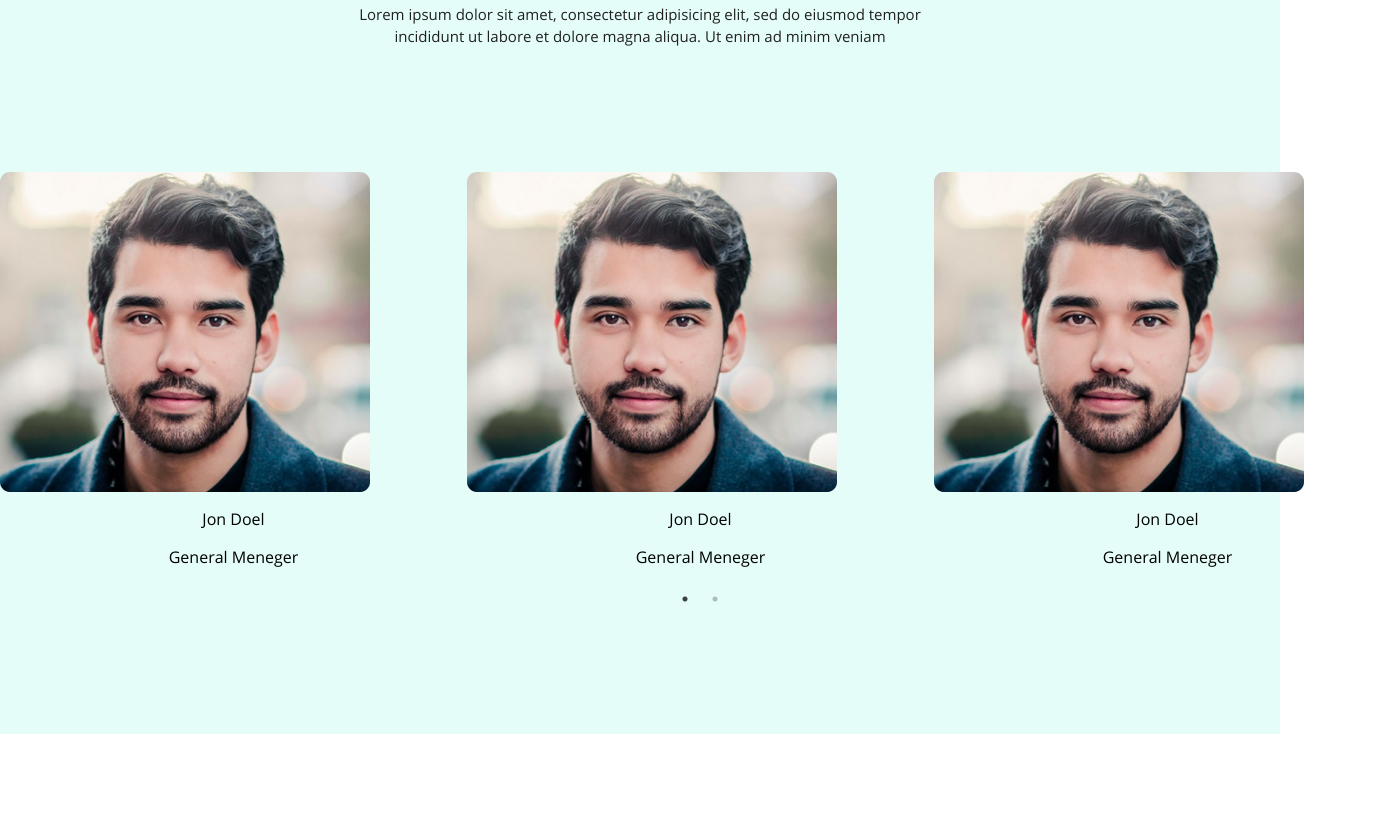
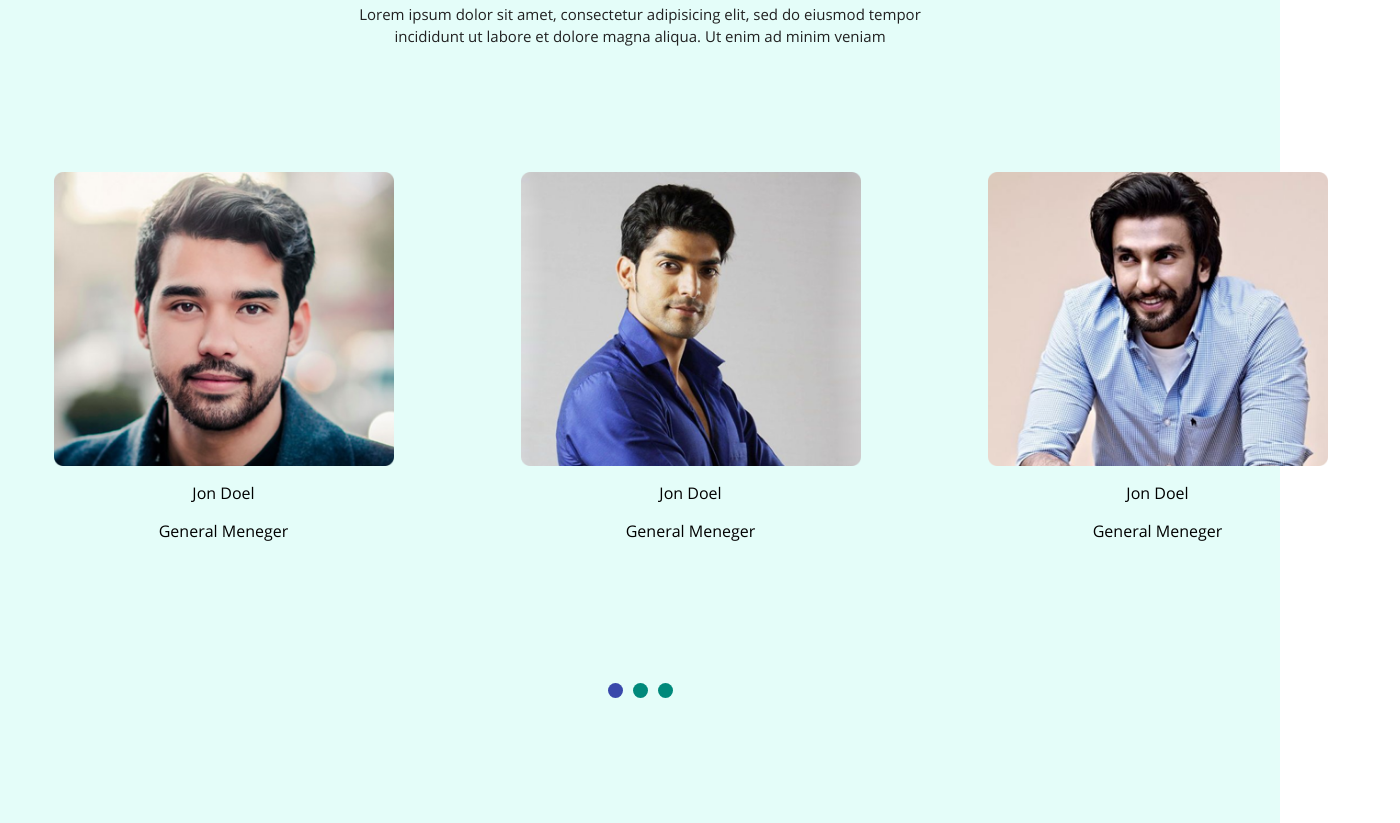
Before and after one commit to Maksim1509/bem_practice, a website built with Parcel: page src/pug/index.pug in a window 1280 px wide. Shown: the part 6151-6974 px from the top of the page, 1400 px wide, since content can reach past the window. Before the commit the page ends 6885 px from the top, so only its background shows below. Built offline with nearby package versions, Linux system fonts and the light colour scheme.

Commit message:
set slick

```diff
--- a/src/js/index.js
+++ b/src/js/index.js
@@ -75,5 +75,6 @@ $('document').ready(
     slidesToScroll: 3,
     arrows: false,
     dots: true,
+    dotsClass: 'dots-style',
   }),
 );
--- a/src/pug/index.pug
+++ b/src/pug/index.pug
@@ -7,7 +7,6 @@ html(lang="en")
         title web dev
         link(rel="stylesheet" href="https://use.fontawesome.com/releases/v5.8.1/css/all.css" integrity="sha384-50oBUHEmvpQ+1lW4y57PTFmhCaXp0ML5d60M1M7uH2+nqUivzIebhndOJK28anvf" crossorigin="anonymous")
         link(rel="stylesheet", href="../../node_modules/slick-carousel/slick/slick.css")
-        link(rel="stylesheet", href="../../node_modules/slick-carousel/slick/slick-theme.css")
         link(rel="stylesheet", href="../scss/main.scss")
     body
         header.menu-bar
@@ -210,7 +209,11 @@ html(lang="en")
                     p.team-member__name Jon Doel
                     p.team-member__posotion General Meneger
                 .team-member
-                    img(src="../img/team1.png", alt="photo")
+                    img(src="../img/team2.png", alt="photo")
+                    p.team-member__name Jon Doel
+                    p.team-member__posotion General Meneger
+                .team-member
+                    img(src="../img/team3.png", alt="photo")
                     p.team-member__name Jon Doel
                     p.team-member__posotion General Meneger
                 .team-member
@@ -218,7 +221,11 @@ html(lang="en")
                     p.team-member__name Jon Doel
                     p.team-member__posotion General Meneger
                 .team-member
-                    img(src="../img/team1.png", alt="photo")
+                    img(src="../img/team2.png", alt="photo")
+                    p.team-member__name Jon Doel
+                    p.team-member__posotion General Meneger
+                .team-member
+                    img(src="../img/team3.png", alt="photo")
                     p.team-member__name Jon Doel
                     p.team-member__posotion General Meneger
                 .team-member
@@ -226,7 +233,11 @@ html(lang="en")
                     p.team-member__name Jon Doel
                     p.team-member__posotion General Meneger
                 .team-member
-                    img(src="../img/team1.png", alt="photo")
+                    img(src="../img/team2.png", alt="photo")
+                    p.team-member__name Jon Doel
+                    p.team-member__posotion General Meneger
+                .team-member
+                    img(src="../img/team3.png", alt="photo")
                     p.team-member__name Jon Doel
                     p.team-member__posotion General Meneger
         script(src="../js/index.js")
--- a/src/scss/main.scss
+++ b/src/scss/main.scss
@@ -318,19 +318,35 @@ ul, li {
     }
 }
 .team {
-    display: flex;
+
     max-width: 1400px;
-    justify-content: center;
+    text-align: center;
+
 }
 .team-member {
-    display: flex;
-    flex-direction: column;
+    display: inline-block;
     text-align: center;
     width: 370px;
-    padding-right: 50px;
-
-
+    margin-left: 50px;
+    img {
+        margin: auto;
+        width: 340px;
+    }
 }
-.slick-slider {
-    margin: 0 auto;
+.dots-style {
+    display: flex;
+    justify-content: center;
+    margin-top: 115px;
+    button {
+        border: none;
+        font-size: 0;
+        background: #00897b;
+        width: 15px;
+        height: 15px;
+        border-radius: 50%;
+        margin: 5px;
+    }
 }
+.dots-style li[class="slick-active"] button {
+    background: #3949ab;
+ }
```
